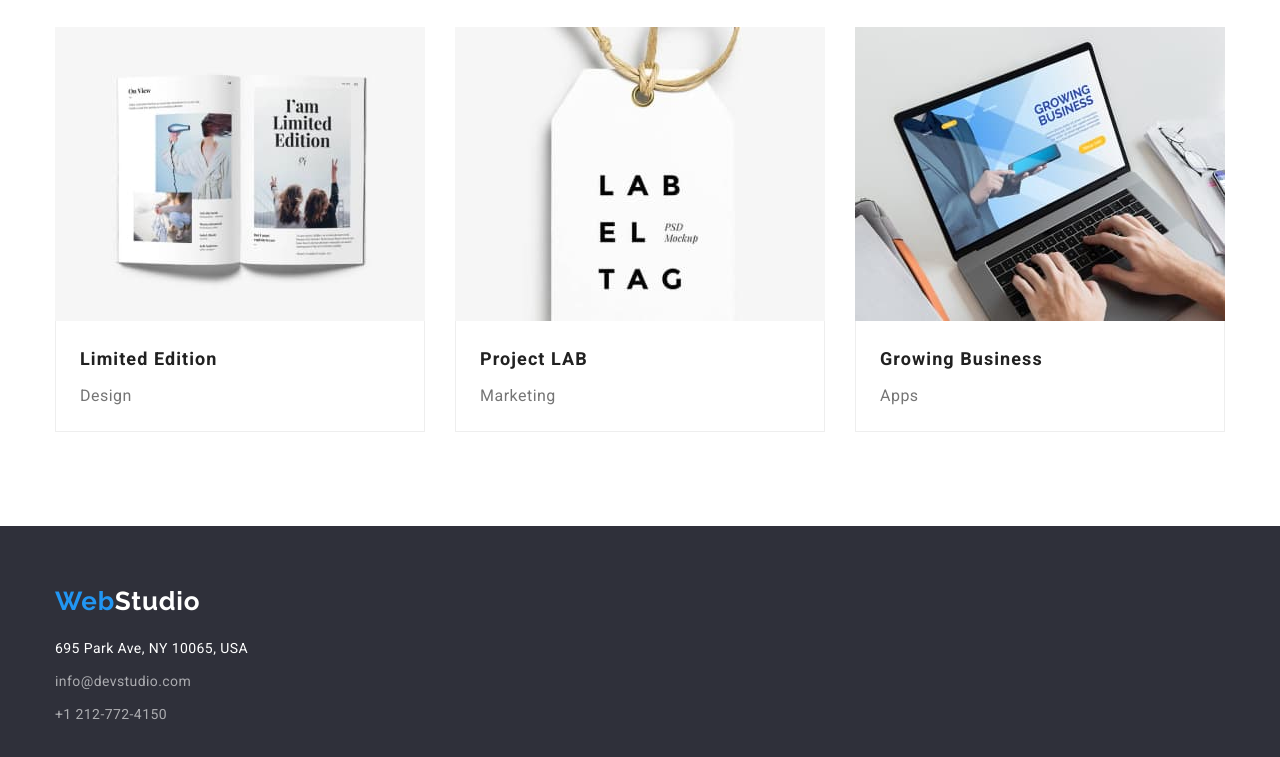
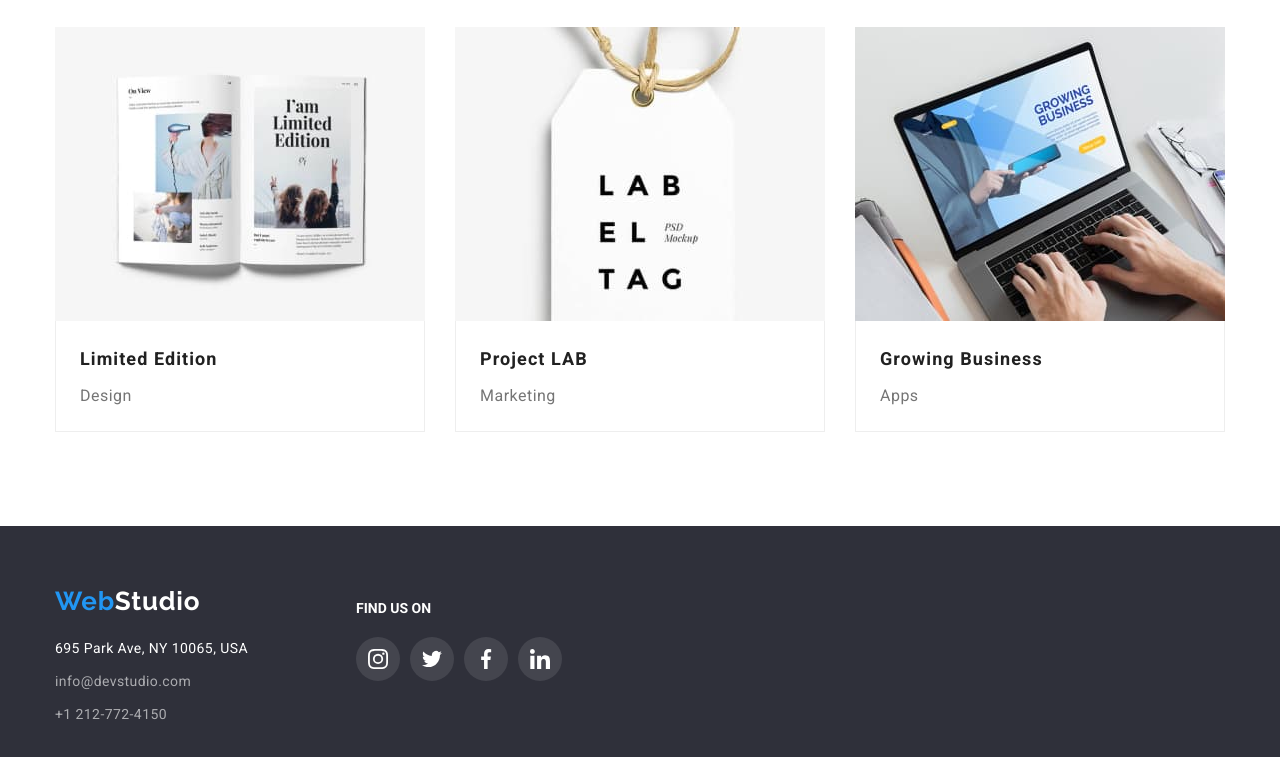
Before and after one commit to SaveAna/goit-markup-hw-04, a plain HTML site: page portfolio.html in a window 1280 px wide. Shown: the part 1110-1867 px from the top of the page. Drawn offline with nearby package versions, Linux system fonts and the light colour scheme.

Commit message:
added footer social-links and card's shadow

```diff
--- a/css/styles.css
+++ b/css/styles.css
@@ -7,6 +7,7 @@
   --footer-contacts-color: #ffffff99;
   --overlay-color: #2f303a66;
   --icon-color: #afb1b8;
+  --footer-icon-color: #ffffff1a;
   --dark-bg-color: #2f303a;
   --light-bg-color: #f5f4fa;
   --hero-bg-color: #c4c4c4;
@@ -330,13 +331,13 @@ svg {
   margin-right: auto;
 }
 
-.social-links .link {
+.team-social-link {
   display: block;
   border-radius: 50%;
   color: var(--icon-color);
 }
 
-.social-icon {
+.teammates .social-icon {
   width: 44px;
   height: 44px;
   fill: currentColor;
@@ -435,14 +436,56 @@ svg {
   color: var(--footer-contacts-color);
 }
 
-/* ------------------------- */
+.social-title {
+  font-size: 14px;
+  font-weight: 700;
+  line-height: 1.14;
+  text-transform: uppercase;
+  color: var(--primary-white-color);
+  margin-top: 15px;
+}
+
+/* ----------geometry--------------- */
 
 .footer .address-list {
   margin-top: 20px;
+  width: 231px;
 }
 
 .footer .list .item:not(:first-child) {
   margin-top: 9px;
+}
+
+/* -------------social-links------------------ */
+
+.footer .container {
+  display: flex;
+  gap: 70px;
+}
+
+.footer-social-links {
+  display: flex;
+  gap: 10px;
+  margin-top: 20px;
+}
+
+.footer-social-link {
+  display: block;
+  border-radius: 50%;
+  color: var(--primary-white-color);
+  background-color: var(--footer-icon-color);
+}
+
+.footer .social-icon {
+  width: 44px;
+  height: 44px;
+  fill: var(--primary-white-color);
+  padding: 12px;
+}
+
+.footer-social-link:hover,
+.footer-social-link:focus {
+  background-color: var(--accent-color);
 }
 
 /* portfolio-section
@@ -514,3 +557,9 @@ portfolio filter-buttons */
   border: 1px solid var(--project-border-color);
   border-top: transparent;
 }
+
+.project-card:hover,
+.project-card:focus {
+  box-shadow: 0px 1px 1px rgba(0, 0, 0, 0.12), 0px 4px 4px rgba(0, 0, 0, 0.06),
+    1px 4px 6px rgba(0, 0, 0, 0.16);
+}
--- a/portfolio.html
+++ b/portfolio.html
@@ -151,6 +151,7 @@
     </main>
     <footer class="footer">
       <div class="container">
+        <div class="address-box">
           <a class="logo link" href="./index.html"><span class="accent">Web</span>Studio</a>
           <address class="address-list">
             <ul class="list">
@@ -166,9 +167,45 @@
               <li class="item">
                 <a class="contact link" href="mailto:info@devstudio.com">info@devstudio.com</a>
               </li>
-            <li class="item"><a class="contact link" href="tel:12127724150">+1 212-772-4150</a></li>
+              <li class="item">
+                <a class="contact link" href="tel:12127724150">+1 212-772-4150</a>
+              </li>
             </ul>
           </address>
+        </div>
+        <div class="footer-social">
+          <h3 class="social-title">Find us on</h3>
+          <ul class="list footer-social-links">
+            <li class="footer-social-item">
+              <a class="footer-social-link link" href="#">
+                <svg class="social-icon" width="20" heigth="20">
+                  <use href="./images/icons.svg#instagram"></use>
+                </svg>
+              </a>
+            </li>
+            <li class="footer-social-item">
+              <a class="footer-social-link link" href="#">
+                <svg class="social-icon" width="20" heigth="20">
+                  <use href="./images/icons.svg#twitter"></use>
+                </svg>
+              </a>
+            </li>
+            <li class="footer-social-item">
+              <a class="footer-social-link link" href="#">
+                <svg class="social-icon" width="20" heigth="20">
+                  <use href="./images/icons.svg#facebook"></use>
+                </svg>
+              </a>
+            </li>
+            <li class="footer-social-item">
+              <a class="footer-social-link link" href="#">
+                <svg class="social-icon" width="20" heigth="20">
+                  <use href="./images/icons.svg#linkedin"></use>
+                </svg>
+              </a>
+            </li>
+          </ul>
+        </div>
       </div>
     </footer>
   </body>
```
Also changed, not shown: index.html (+54 -17 lines). Lines whose indentation alone changed are shown as unchanged.
